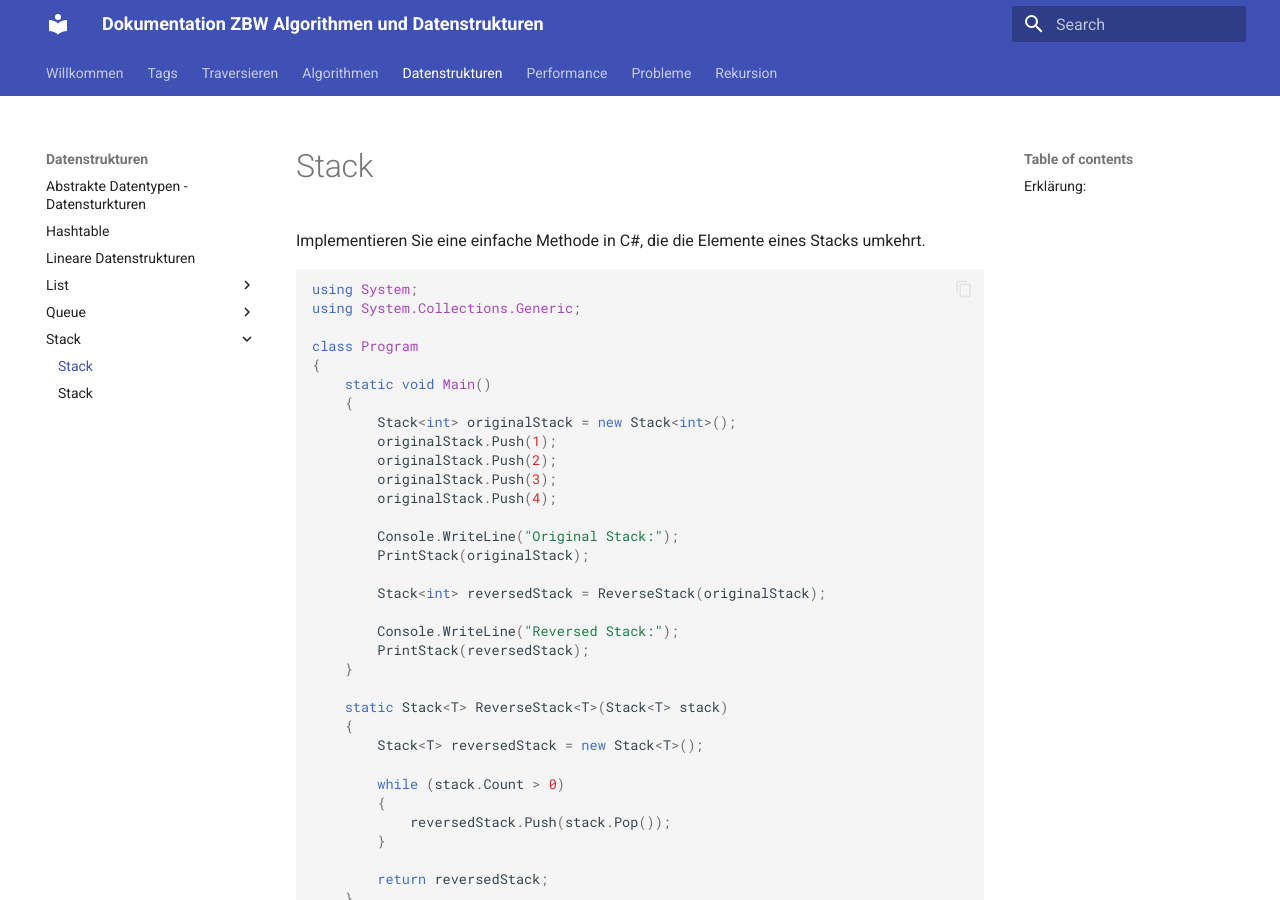
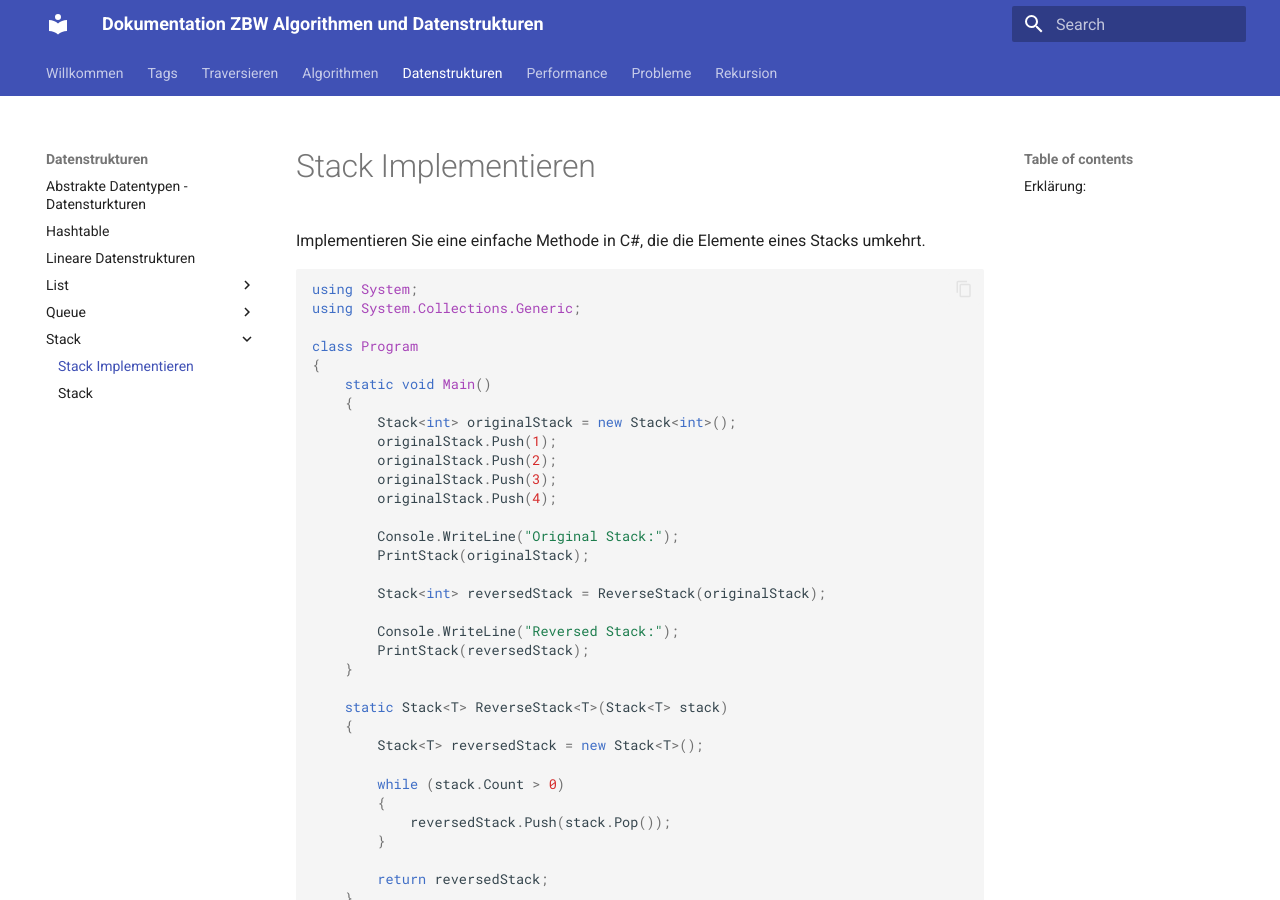
Before and after one commit to tsolenthaler/zbwAlgDs, an MkDocs documentation site: the page built from docs/datenstrukturen/stack/aufgaben.md, in a window 1280 px wide and 900 px high. Built offline with MkDocs 1.6.1 and Material for MkDocs 9.7.7, drawn with Linux system fonts in a browser that asks for light colours.

Commit message:
update stack

```diff
--- a/docs/datenstrukturen/stack/aufgaben.md
+++ b/docs/datenstrukturen/stack/aufgaben.md
@@ -1,4 +1,4 @@
-# Stack
+# Stack Implementieren
 
 Implementieren Sie eine einfache Methode in C#, die die Elemente eines Stacks umkehrt.
 
```
